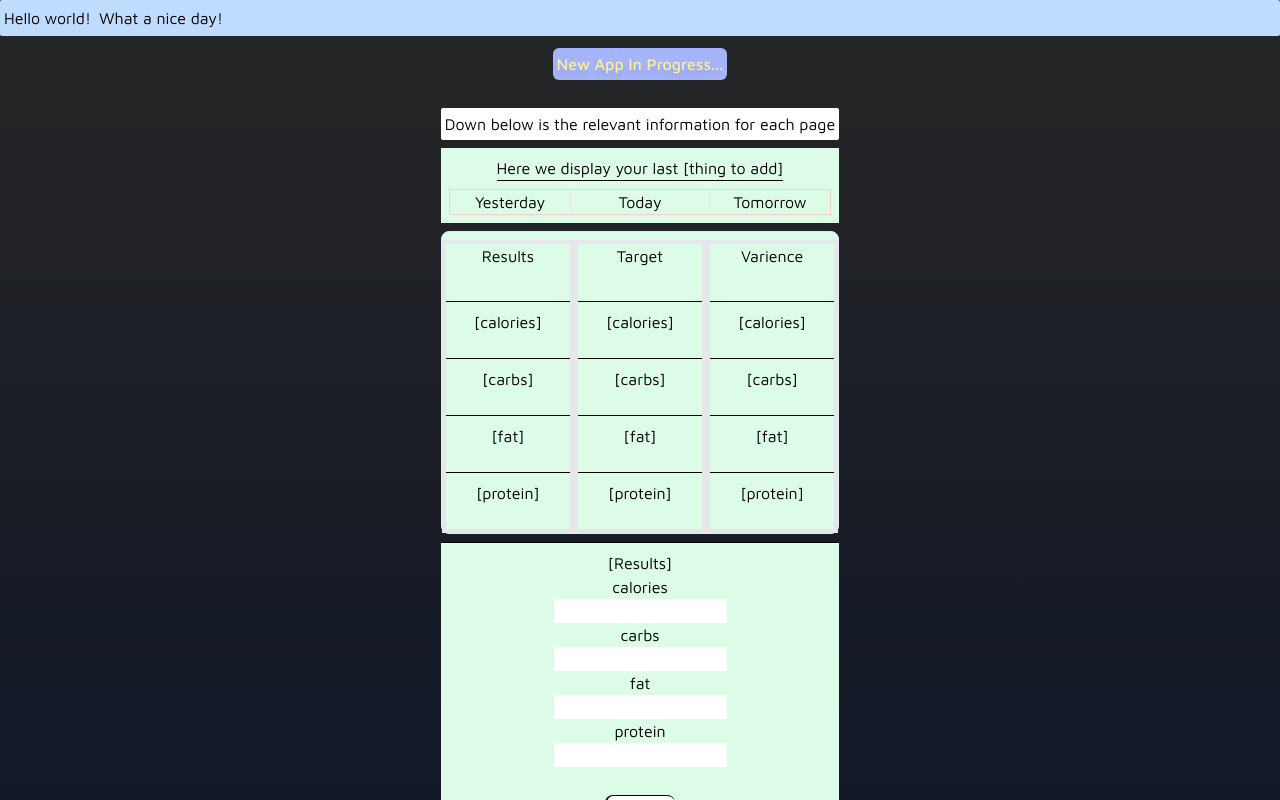
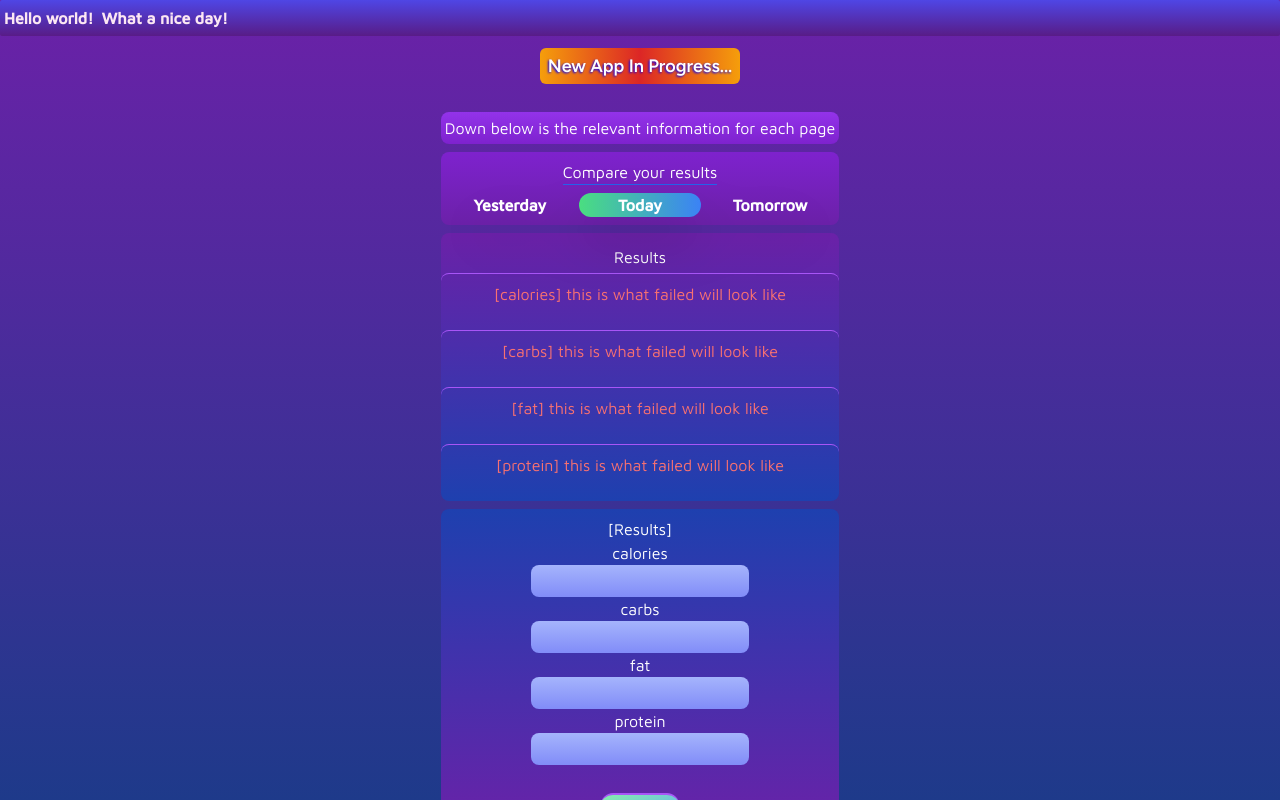
Before and after one commit to deadlyunicorn/calorie-app, a Next.js app: page / in a window 1280 px wide. Built offline with nearby package versions, Linux system fonts and the light colour scheme.

Commit message:
Added some CSS

```diff
--- a/app/layout.tsx
+++ b/app/layout.tsx
@@ -1,6 +1,11 @@
 import './globals.css'
 
 import { Maven_Pro } from '@next/font/google'
+import { Figtree } from '@next/font/google'
+
+const figtree = Figtree({
+  subsets:['latin']
+})
 const maven = Maven_Pro({
   subsets:['latin'],
   weight:['400'],
@@ -24,8 +29,7 @@ export default function RootLayout({
       <head />
 
       <body className={maven.className}>
-
-        <nav className='absolute w-screen flex bg-blue-200 rounded-sm p-1 gap-x-2 overflow-hidden h-9 items-center'>
+        <nav className='fixed w-screen flex bg-gradient-to-b from-indigo-600 to-purple-900 rounded-sm p-1 gap-x-2 overflow-hidden h-9 items-center text-pink-100 font-semibold z-20' >
           <div>
             Hello world!
           </div>
@@ -33,16 +37,16 @@ export default function RootLayout({
             What a nice day!
           </div>
         </nav>
-        <div className='h-screen overflow-auto bg-gradient-to-b from-neutral-800 to-gray-900 '>
+        <div className='h-screen overflow-auto bg-gradient-to-b from-purple-800 to-blue-900 '>
         <main className=" flex flex-col items-center px-2 py-12">
 
-          <div className="bg-indigo-300 p-1 rounded-md max-h-10 overflow-hidden">
-            <div className={mavenBold.className}>
-              <p className="text-yellow-200 drop-shadow-lg  ">New App In Progress...</p>
+          <div className="bg-gradient-to-l from-amber-500 via-red-600 to-amber-500 p-1 rounded-md max-h-10 overflow-hidden ">
+            <div className={figtree.className}>
+              <p className="text-white drop-shadow-[-1px_1.3px_1px_rgba(0,0,255,1)] px-1 font-semibold text-lg   ">New App In Progress...</p>
             </div>
           </div>
           <div className='max-w-md lg:max-w-lg mt-5 px-5' >
-            <div className='bg-white w-full flex justify-center rounded-sm my-2 p-1'>
+            <div className='bg-white w-full flex justify-center rounded-lg my-2 p-1 bg-gradient-to-b from-purple-600 to-purple-700 text-white'>
               <p>Down below is the relevant information for each page</p>
             </div>
 
@@ -54,7 +58,6 @@ export default function RootLayout({
         </main>
         </div>
 
-
       </body>
     </html>
   )
--- a/app/page.tsx
+++ b/app/page.tsx
@@ -2,6 +2,7 @@
 
 import Link from "next/link"
 import React, { useEffect,useRef,useState } from "react"
+
 
 
 
@@ -12,6 +13,7 @@ interface NutrientKeys{
   'protein':string;
 }
 
+
 interface Nutrients{
   nutrients:{
     calories:string,
@@ -21,11 +23,38 @@ interface Nutrients{
 },
 }
 
+
+const Target={
+  nutrients:{
+    calories:"1850",
+    carbs:"160",
+    fat:"60",
+    protein:"160",
+  }
+}
+
+const Varience={
+  nutrients:{
+    calories:{
+      high:"2000",
+      low:"1700"
+    },
+    carbs:{
+      high:"170",
+      low:"150"
+    },
+    fat:{
+      high:"70",
+      low:"50"
+    },
+    protein:{
+      high:"175",
+      low:"145"
+    },
+  }
+}
+
 export default function Home() {
-
-
-
-
 
   const inputRef:React.MutableRefObject<Nutrients> = useRef({
     nutrients:{
@@ -54,20 +83,19 @@ export default function Home() {
 
   return (
     <>
-    <div className="min-h-[40px] bg-green-100 flex flex-col items-center p-2 gap-2">
-      <div className="border-b border-black ">
-        <p>Here we display your last [thing to add]</p>
+    <div className="min-h-[40px] bg-gradient-to-b from-purple-700 to-purple-800 text-white flex flex-col items-center p-2 gap-2 rounded-lg">
+      <div className="border-b border-blue-600 ">
+        <p>Compare your results</p>
       </div>
-
       <div className="w-full">
-        <div className="grid grid-cols-3 gap-2 border-red-200 border text-center ">
-          <div className="border-r overflow-hidden">
+        <div className="grid grid-cols-3 gap-2   text-center rounded-xl text-white drop-shadow-2xl font-semibold">
+          <div className="overflow-hidden rounded-xl ">
             <button className="w-full"><Link href="/">Yesterday</Link></button>
           </div>
-          <div className="overflow-hidden">
-            <button className="w-full"><Link href="/">Today</Link></button>
+          <div className=" overflow-hidden rounded-xl ">
+            <button className="w-full bg-gradient-to-r from-green-400   to-blue-500"><Link href="/">Today</Link></button>
           </div>
-          <div className="border-l overflow-hidden">
+          <div className=" overflow-hidden rounded-xl ">
             <button className="w-full"><Link href="/">Tomorrow</Link></button>
           </div>
         </div>
@@ -75,41 +103,25 @@ export default function Home() {
     </div>
 
 
-        <div className="grid grid-cols-3 text-center  pt-2 mt-2 bg-green-100 rounded-lg border">
-          <div className="border-4 grid grid-rows-4">
+
+
+        <div className="flex flex-col text-center  pt-2 mt-2 bg-gradient-to-b from-purple-800 to-blue-800 rounded-lg text-white">
+
+        <div className="flex flex-col">
+          <div className="p-1">
             <p>Results</p>
+          </div>
+
           <DisplayField inputRef={inputRef} label="calories"/>
 
           <DisplayField inputRef={inputRef} label="carbs"/>
           <DisplayField inputRef={inputRef} label="fat"/>
           <DisplayField inputRef={inputRef} label="protein"/>
           </div>
-
-          <div className="border-4 grid grid-rows-4">
-            <p>Target</p>
-          <DisplayField inputRef={inputRef} label="calories"/>
-
-          <DisplayField inputRef={inputRef} label="carbs"/>
-          <DisplayField inputRef={inputRef} label="fat"/>
-          <DisplayField inputRef={inputRef} label="protein"/>
-          </div>
-
-          <div className="border-4 grid grid-rows-4">
-            <p>Varience</p>
-          <DisplayField inputRef={inputRef} label="calories"/>
-
-          <DisplayField inputRef={inputRef} label="carbs"/>
-          <DisplayField inputRef={inputRef} label="fat"/>
-          <DisplayField inputRef={inputRef} label="protein"/>
-          </div>
-
-
-
-
         </div>
 
-        <div className="grid grid-rows-3 bg-green-100 mt-2 text-center">
-          <div className="overflow-hidden  border-t border-black py-2 flex flex-col items-center">
+        <div className="flex flex-col bg-gradient-to-b from-blue-800 to-purple-800 mt-2 text-center rounded-lg text-white">
+          <div className="overflow-hidden py-2 flex flex-col items-center">
             <div>
 
             <p>[Results]</p>
@@ -129,10 +141,10 @@ export default function Home() {
 
             <br/>
 
-            <div className="h-10 ">
+            <div className="h-10 text-white">
 
               <button
-                className="bg-white mt-1 p-1 rounded-lg border-l-2 border-t border-black active:border-0"
+                className="bg-gradient-to-br from-green-300 to-blue-400 mt-1 py-1 px-2 rounded-xl  border-t-2 border-purple-500 active:border-0 font-semibold"
                 onClick={()=>{
                   setRerender(!rerender);
                   }}>
@@ -142,14 +154,36 @@ export default function Home() {
 
 
           </div>
-          <div className="overflow-hidden  border-t border-black py-2">
-            [Target]
-          </div>
-          <div className="overflow-hidden  border-t border-black py-2">
-            [Variance]
-          </div>
+
         </div>
 
+        <div className="text-center m-2 text-pink-400">How are results calculated?</div>
+
+        <div className="grid grid-cols-2 text-center   mt-2 bg-gradient-to-b from-purple-800 to-blue-900 rounded-lg text-white">
+
+          {/*  */}
+          <div className="flex flex-col border-r border-purple-500 ">
+            <div className="pb-2 pt-2">
+              <p>Target</p>
+            </div>
+            <TargetField label={"calories"} />
+            <TargetField label={"carbs"} />
+            <TargetField label={"fat"} />
+            <TargetField label={"protein"} />
+          </div>
+          {/*  */}
+          <div className="flex flex-col ">
+            <div className="pb-2 pt-2">
+              <p>Varience</p>
+            </div>
+            <VarienceField label={"calories"}/>
+            <VarienceField label={"carbs"}/>
+            <VarienceField label={"fat"}/>
+            <VarienceField label={"protein"}/>
+          </div>
+
+
+        </div>
     </>
 
   )
@@ -161,6 +195,7 @@ function InputField({label,handleChange}:{label:keyof NutrientKeys, handleChange
     <>
     <p>{label}</p>
     <input
+    className="rounded-lg p-1 font-mono font-thin bg-gradient-to-b from-indigo-300 to-indigo-400"
     onChange={(e)=>{handleChange(e,label)}}
     type="number"/>
     </>
@@ -171,12 +206,39 @@ function InputField({label,handleChange}:{label:keyof NutrientKeys, handleChange
 function DisplayField({inputRef,label}:{inputRef: React.MutableRefObject<Nutrients>,label:keyof NutrientKeys}){
   return(
     <>
-      <div className="overflow-hidden border-t border-black py-2">
-        <div className="h-10">
-          [{label}]<br/>
+      <div className="overflow-hidden border-t border-purple-500 py-2 rounded-lg ">
+        <div className="h-10 ">
+          {/* use green blue red? below */}
+          <span className="text-red-400">[{label}] this is what failed will look like</span><br/>
           {inputRef.current.nutrients[label]}
         </div>
       </div>
     </>
   )
 }
+
+function TargetField({label}:{label:keyof NutrientKeys}){
+  return(
+    <>
+      <div className="overflow-hidden border-t border-purple-500 py-2">
+        <div className="h-10">
+          [{label}]<br/>
+          {Target.nutrients[label]}
+        </div>
+      </div>
+    </>
+  )
+}
+
+function VarienceField({label}:{label:keyof NutrientKeys}){
+  return(
+    <>
+      <div className="overflow-hidden border-t border-purple-500 py-2">
+        <div className="h-10">
+          [{label}]<br/>
+          {Varience.nutrients[label]["low"]}&nbsp;-&nbsp;{Varience.nutrients[label]["high"]}
+        </div>
+      </div>
+    </>
+  )
+}
```
